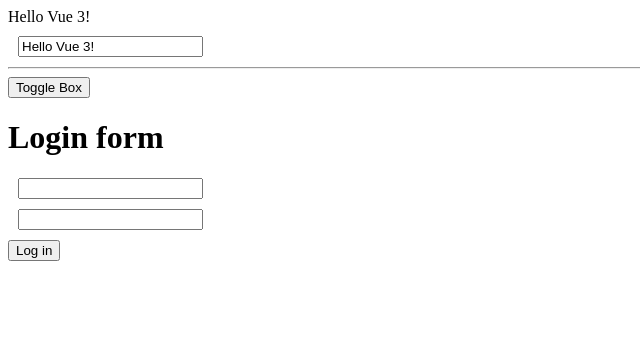
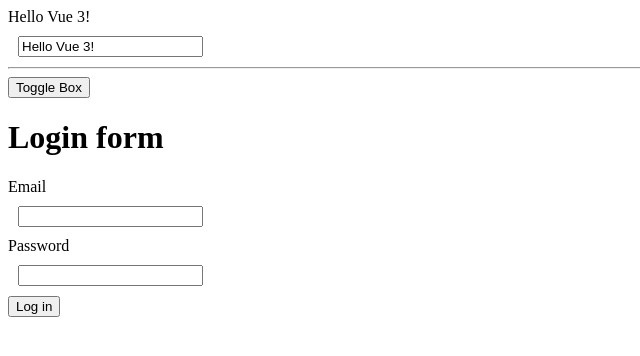
Before and after one commit to JB-26/VueJS-tutorial, a plain HTML site: page index.html in a window 1280 px wide. Shown: the whole page, without its empty margins (0-640 px from the left). Drawn offline with nearby package versions, Linux system fonts and the light colour scheme.

Commit message:
More components and props!

```diff
--- a/index.html
+++ b/index.html
@@ -77,19 +77,27 @@
       app.component("login-form", {
         // prevent is an event modifier
         // v-model is a directive to bind a value to a variable
+        // v-bind is a directive that turns HTML attributes into something that can be parsed as JavaScript so you can pass a variable to the child component
+        // shorthand of v-bind is just a colon!
+        // majority of the time, you'll want to pass a variable in when passing a property (prop) to a child component (data or a function)
+
+        // props passed to children are immutable - we cannot change them in the child
         template: `
             <form @submit.prevent="handleSubmit">
                 <h1>{{ title }}</h1>
-                <input type="email" v-model="email" />
-                <input type="password" v-model="password" />
+                <custom-input v-model="email" :label="emailLabel"/>
+                <custom-input v-model="password" :label="passwordLabel"/>
                 <button>Log in</button>
             </form>
             `,
+        components: ["custom-input"],
         data() {
           return {
             title: "Login form",
             email: "",
             password: "",
+            emailLabel: "Email",
+            passwordLabel: "Password",
           };
         },
         methods: {
@@ -98,6 +106,39 @@
           },
         },
       });
+
+      app.component("custom-input", {
+        template: `
+        <label>
+          {{ label }}
+          <input type="text" v-model="inputValue" />
+        </label
+        `,
+        // from parent to child
+        // modelValue allows for variables to be passed into a child component
+        props: ["label", "modelValue"],
+        computed: {
+          // we can put variable names here as keys
+          inputValue: {
+            get() {
+              return this.modelValue;
+            },
+            set(value) {
+              //console.log(value);
+              // allows you to emit events that other components can listen to
+              // can use custom events, but this is using an event Vue has
+              // first argument is the event
+              // second argument is the value being passed through
+              this.$emit("update:modelValue", value);
+            },
+          },
+        },
+        //data() {
+        //  return {
+        //    inputValue: "",
+        //  };
+        //},
+      });
       // connects to the div, to display and interact with DOM elements in the div
       app.mount("#app");
     </script>
```
Also changed, not shown: README.md, 1 other file.
